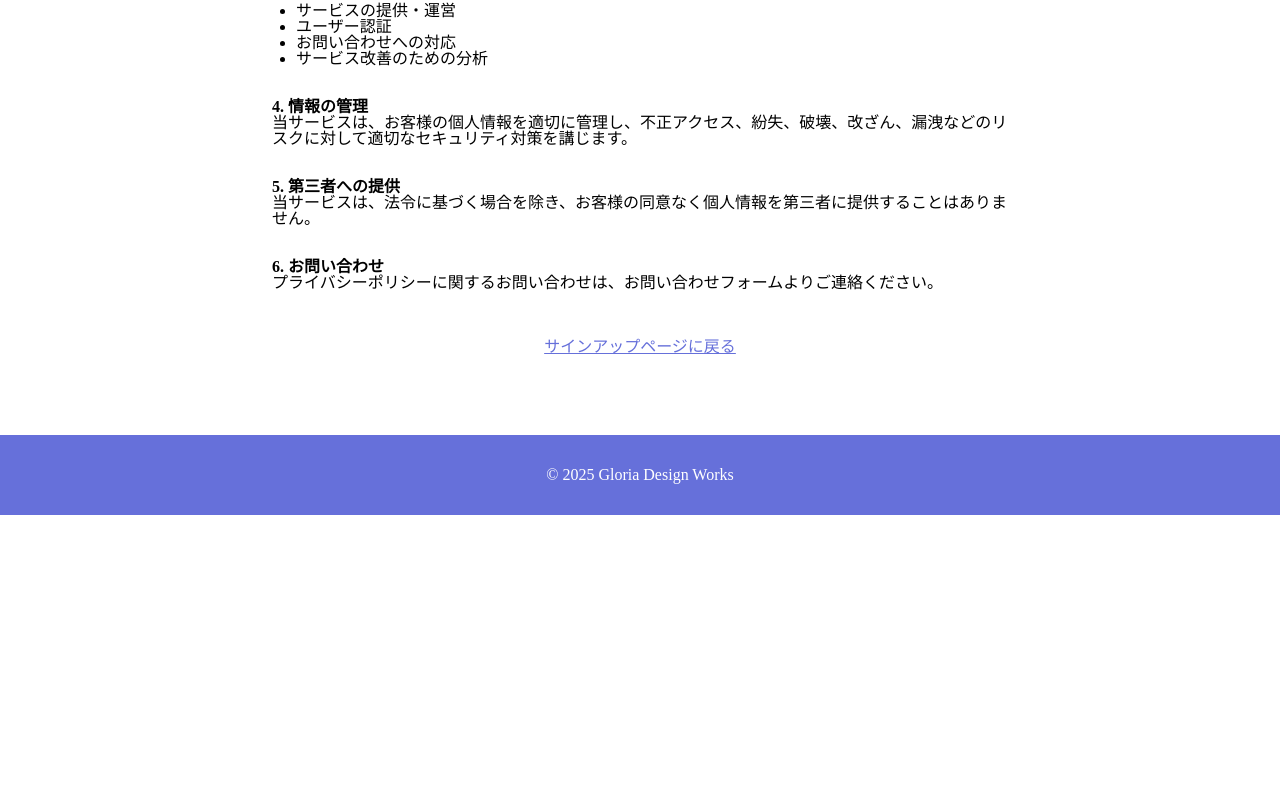
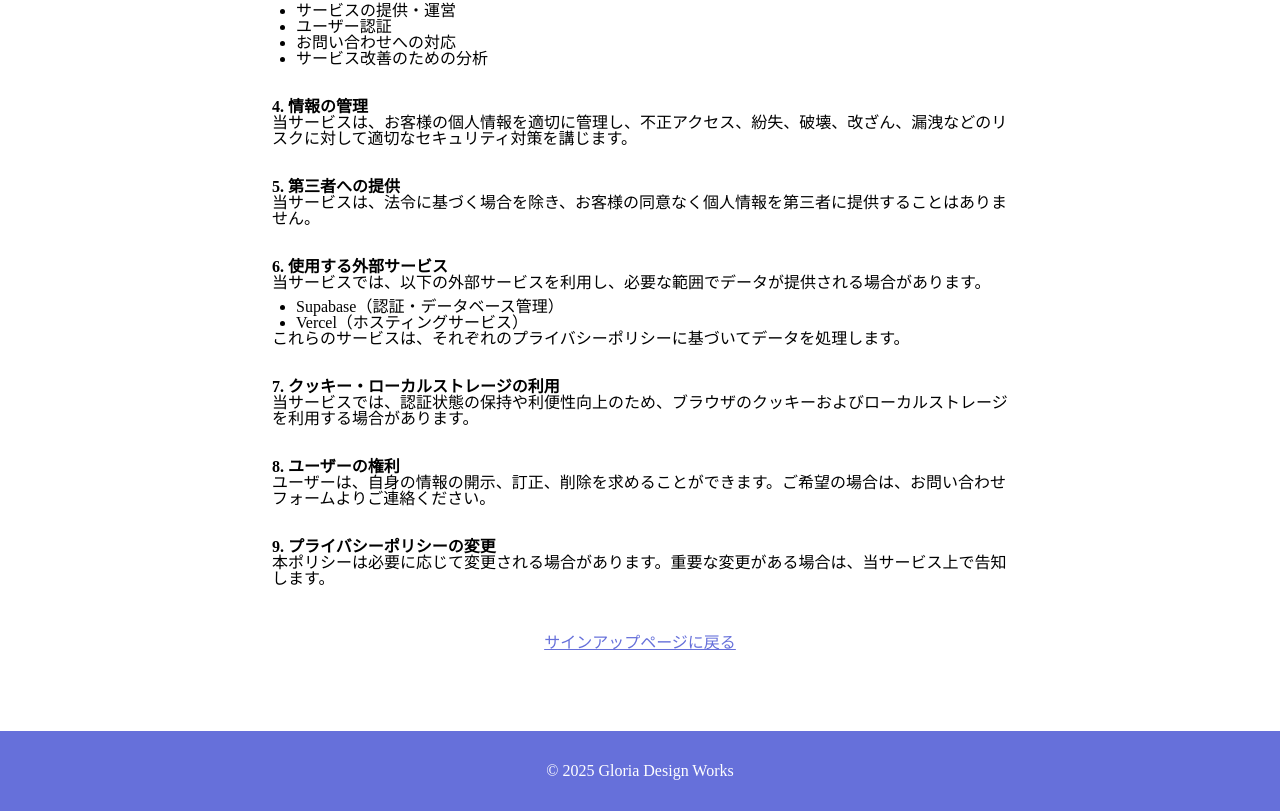
Before and after one commit to GloriaDesignWorksTaki/SetListTool, a Next.js app: page /privacy-policy in a window 1280 px wide. Shown: the part 523-1334 px from the top of the page. Before the commit the page ends 1038 px from the top, so only its background shows below. Built offline with nearby package versions, Linux system fonts and the light colour scheme; no server answers.

Commit message:
Refactor Code

```diff
--- a/pages/privacy-policy.tsx
+++ b/pages/privacy-policy.tsx
@@ -6,29 +6,30 @@ export default function PrivacyPolicyPage() {
     <main>
       <Head>
         <title>プライバシーポリシー | Setlist Maker</title>
-        <meta name="description" content="Setlist Makerのプライバシーポリシーです。" />
+        <meta
+          name="description"
+          content="Setlist Makerのプライバシーポリシーです。"
+        />
         <link rel="icon" href="favicon.ico" />
       </Head>
       <section>
         <div className="wrapper">
-          <div style={{ maxWidth: '800px', margin: '0 auto', padding: '2rem' }}>
+          <div className="privacy-policy-container">
             <h1>プライバシーポリシー</h1>
-            <p style={{ marginTop: '1rem', color: '#666' }}>
+            <p className="privacy-policy-update-date">
               最終更新日: {new Date().toLocaleDateString('ja-JP')}
             </p>
-
-            <div style={{ marginTop: '2rem' }}>
+            <div className="privacy-policy-section">
               <h2>1. はじめに</h2>
               <p>
                 本プライバシーポリシーは、Setlist Maker（以下「当サービス」）における個人情報の取り扱いについて説明するものです。
                 当サービスをご利用いただく際には、本ポリシーに同意していただく必要があります。
               </p>
             </div>
-
-            <div style={{ marginTop: '2rem' }}>
+            <div className="privacy-policy-section">
               <h2>2. 収集する情報</h2>
               <p>当サービスでは、以下の情報を収集する場合があります：</p>
-              <ul style={{ marginLeft: '1.5rem', marginTop: '0.5rem' }}>
+              <ul>
                 <li>メールアドレス</li>
                 <li>パスワード（暗号化して保存）</li>
                 <li>バンド名</li>
@@ -36,41 +37,66 @@ export default function PrivacyPolicyPage() {
                 <li>その他、サービス提供に必要な情報</li>
               </ul>
             </div>
-
-            <div style={{ marginTop: '2rem' }}>
+            <div className="privacy-policy-section">
               <h2>3. 情報の利用目的</h2>
               <p>収集した情報は、以下の目的で利用します：</p>
-              <ul style={{ marginLeft: '1.5rem', marginTop: '0.5rem' }}>
+              <ul>
                 <li>サービスの提供・運営</li>
                 <li>ユーザー認証</li>
                 <li>お問い合わせへの対応</li>
                 <li>サービス改善のための分析</li>
               </ul>
             </div>
-
-            <div style={{ marginTop: '2rem' }}>
+            <div className="privacy-policy-section">
               <h2>4. 情報の管理</h2>
               <p>
                 当サービスは、お客様の個人情報を適切に管理し、不正アクセス、紛失、破壊、改ざん、漏洩などのリスクに対して適切なセキュリティ対策を講じます。
               </p>
             </div>
 
-            <div style={{ marginTop: '2rem' }}>
+            <div className="privacy-policy-section">
               <h2>5. 第三者への提供</h2>
               <p>
                 当サービスは、法令に基づく場合を除き、お客様の同意なく個人情報を第三者に提供することはありません。
               </p>
             </div>
 
-            <div style={{ marginTop: '2rem' }}>
-              <h2>6. お問い合わせ</h2>
+            <div className="privacy-policy-section">
+              <h2>6. 使用する外部サービス</h2>
               <p>
-                プライバシーポリシーに関するお問い合わせは、お問い合わせフォームよりご連絡ください。
+                当サービスでは、以下の外部サービスを利用し、必要な範囲でデータが提供される場合があります。
+              </p>
+              <ul>
+                <li>Supabase（認証・データベース管理）</li>
+                <li>Vercel（ホスティングサービス）</li>
+              </ul>
+              <p>
+                これらのサービスは、それぞれのプライバシーポリシーに基づいてデータを処理します。
               </p>
             </div>
 
-            <div style={{ marginTop: '3rem', textAlign: 'center' }}>
-              <Link href="/signup" style={{ color: 'var(--primary-color)', textDecoration: 'underline' }}>
+            <div className="privacy-policy-section">
+              <h2>7. クッキー・ローカルストレージの利用</h2>
+              <p>
+                当サービスでは、認証状態の保持や利便性向上のため、ブラウザのクッキーおよびローカルストレージを利用する場合があります。
+              </p>
+            </div>
+
+            <div className="privacy-policy-section">
+              <h2>8. ユーザーの権利</h2>
+              <p>
+                ユーザーは、自身の情報の開示、訂正、削除を求めることができます。ご希望の場合は、お問い合わせフォームよりご連絡ください。
+              </p>
+            </div>
+
+            <div className="privacy-policy-section">
+              <h2>9. プライバシーポリシーの変更</h2>
+              <p>
+                本ポリシーは必要に応じて変更される場合があります。重要な変更がある場合は、当サービス上で告知します。
+              </p>
+            </div>
+            <div className="privacy-policy-back-link">
+              <Link href="/signup">
                 サインアップページに戻る
               </Link>
             </div>
--- a/styles/global.css
+++ b/styles/global.css
@@ -537,6 +537,75 @@ header .bandName {
   }
 }
 
+/* Privacy Policy Page */
+.privacy-policy-container {
+  max-width: 800px;
+  margin: 0 auto;
+  padding: 2rem;
+}
+
+.privacy-policy-update-date {
+  margin-top: 1rem;
+  color: #666;
+}
+
+.privacy-policy-section {
+  margin-top: 2rem;
+}
+
+.privacy-policy-section ul {
+  margin-left: 1.5rem;
+  margin-top: 0.5rem;
+}
+
+.privacy-policy-back-link {
+  margin-top: 3rem;
+  text-align: center;
+}
+
+.privacy-policy-back-link a {
+  color: var(--primary-color);
+  text-decoration: underline;
+}
+
+/* Privacy Policy Modal */
+.privacy-policy-modal-content {
+  text-align: left;
+  max-height: 60vh;
+  overflow-y: auto;
+}
+
+.privacy-policy-modal-update-date {
+  margin-bottom: 1rem;
+  color: #666;
+  font-size: 0.9rem;
+}
+
+.privacy-policy-modal-section {
+  margin-bottom: 1.5rem;
+}
+
+.privacy-policy-modal-section h3 {
+  font-size: 1.1rem;
+  margin-bottom: 0.5rem;
+  font-weight: bold;
+}
+
+.privacy-policy-modal-section p {
+  font-size: 0.9rem;
+  line-height: 1.6;
+}
+
+.privacy-policy-modal-section ul {
+  font-size: 0.9rem;
+  line-height: 1.6;
+  margin-left: 1.5rem;
+}
+
+.privacy-policy-modal-section p + ul {
+  margin-top: 0.5rem;
+}
+
 /* PDF Preview Modal */
 .pdf-preview-modal-overlay {
   position: fixed;
```
Also changed, not shown: components/molecules/PrivacyPolicyModal.tsx (+19 -33 lines), pages/signup.tsx (line endings or trailing spaces).
